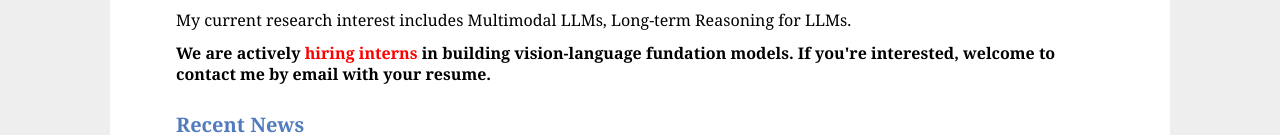
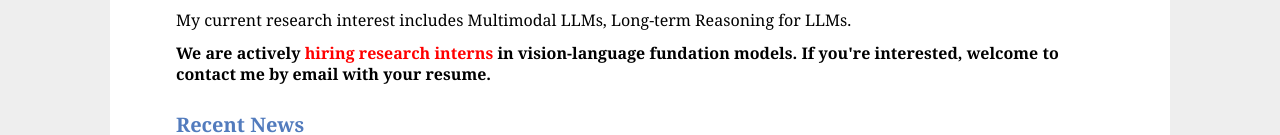
Before and after one commit to X-Lai/X-Lai.github.io, a plain HTML site: page index.html in a window 1280 px wide. Shown: the part 438-573 px from the top of the page. Drawn offline with Linux system fonts and the light colour scheme.

Commit message:
update info

```diff
--- a/index.html
+++ b/index.html
@@ -68,7 +68,7 @@ ga('send', 'pageview');
   	</p><p>
 	My current research interest includes Multimodal LLMs, Long-term Reasoning for LLMs.
 	</p><p>
-	<b>We are actively <dev style="color:red;">hiring interns</dev> in building vision-language fundation models. If you're interested, welcome to contact me by email with your resume.</b>
+	<b>We are actively <dev style="color:red;">hiring research interns</dev> in vision-language fundation models. If you're interested, welcome to contact me by email with your resume.</b>
 	</p>
 <p></p>
 
```
